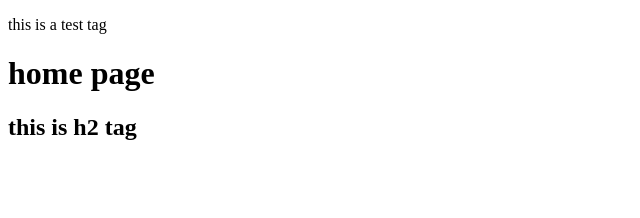
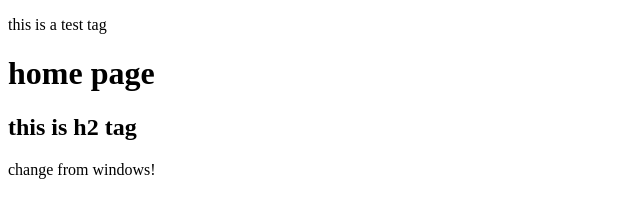
Before and after one commit to erfanmhat/test_rp, a plain HTML site: page index.html in a window 1280 px wide. Shown: the whole page, without its empty margins (0-640 px from the left). Drawn offline with Linux system fonts and the light colour scheme.

Commit message:
change from windows!

```diff
--- a/index.html
+++ b/index.html
@@ -11,5 +11,6 @@
     <p>this is a test tag</p>
     <h1>home page</h1>
     <h2>this is h2 tag</h2>
+    <p>change from windows!</p>
 </body>
 </html>
```
